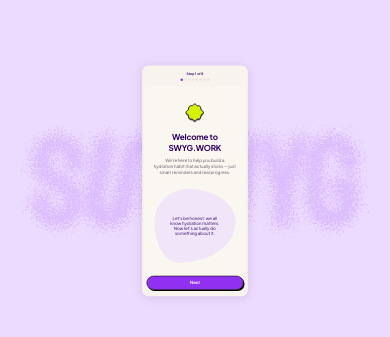
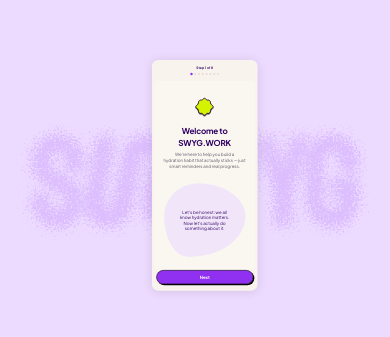
Before and after one commit to Nishad-Amit/swyg.work, a React (Vite) app: page / in a window 390 px wide. Shown: the part 241-578 px from the top of the page. Built offline with nearby package versions, Linux system fonts and the light colour scheme; a web font is replaced by a local one.

Commit message:
style: restore exact mobile screen positioning

```diff
--- a/src/components/MobileScreen.tsx
+++ b/src/components/MobileScreen.tsx
@@ -14,10 +14,12 @@ export const MobileScreen: React.FC<MobileScreenProps> = ({ model, onNext }) =>
 
   return (
     <div
-      className="relative flex flex-col justify-between overflow-hidden"
+      className="absolute flex flex-col justify-between overflow-hidden"
       style={{
         width: "390px",
         height: "852px",
+        top: "65px",
+        left: "561px",
         borderRadius: "24px",
         backgroundColor: "#F8F3EC",
         boxShadow: "0px 4px 40px 0px rgba(0, 0, 0, 0.1)",
```
